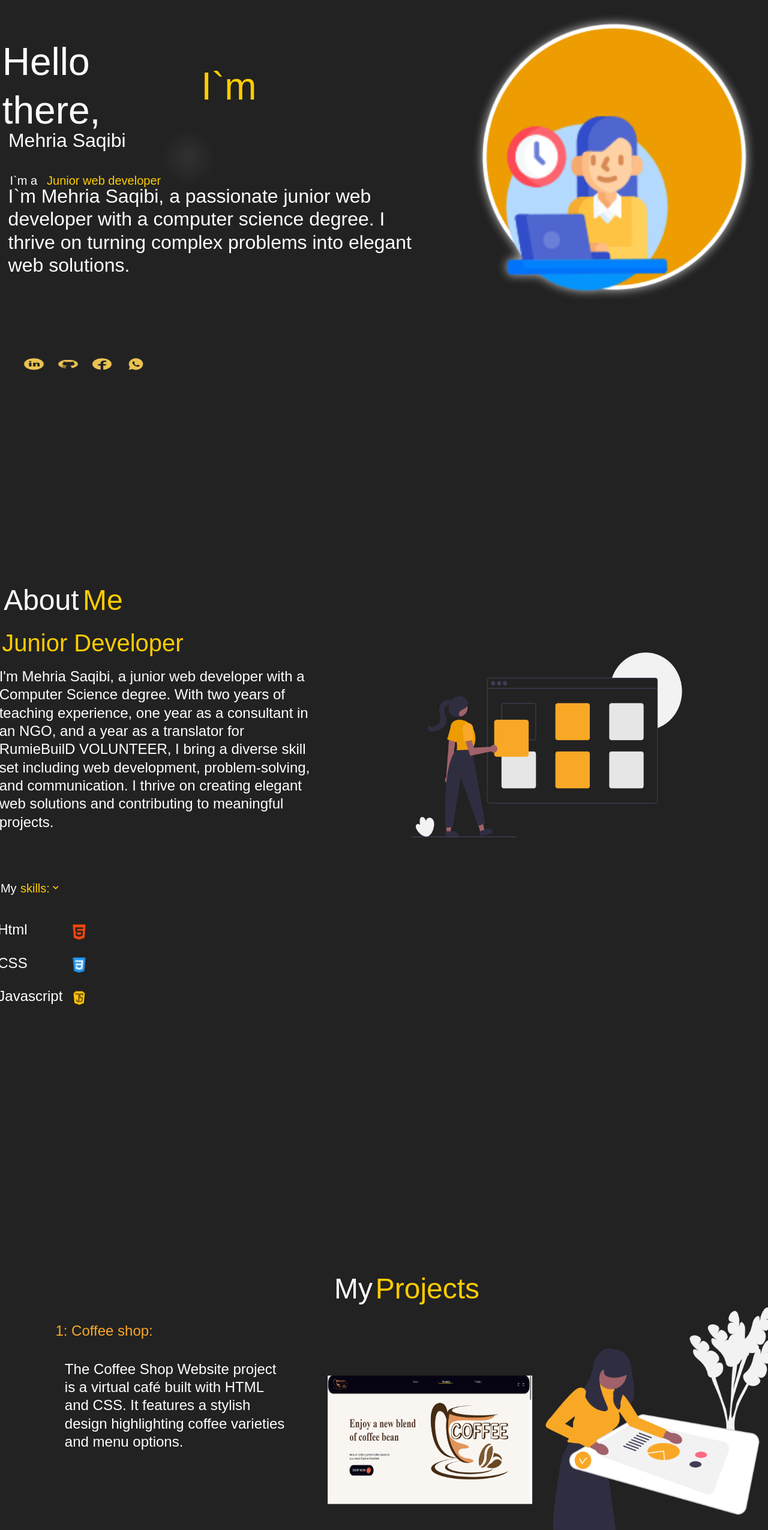
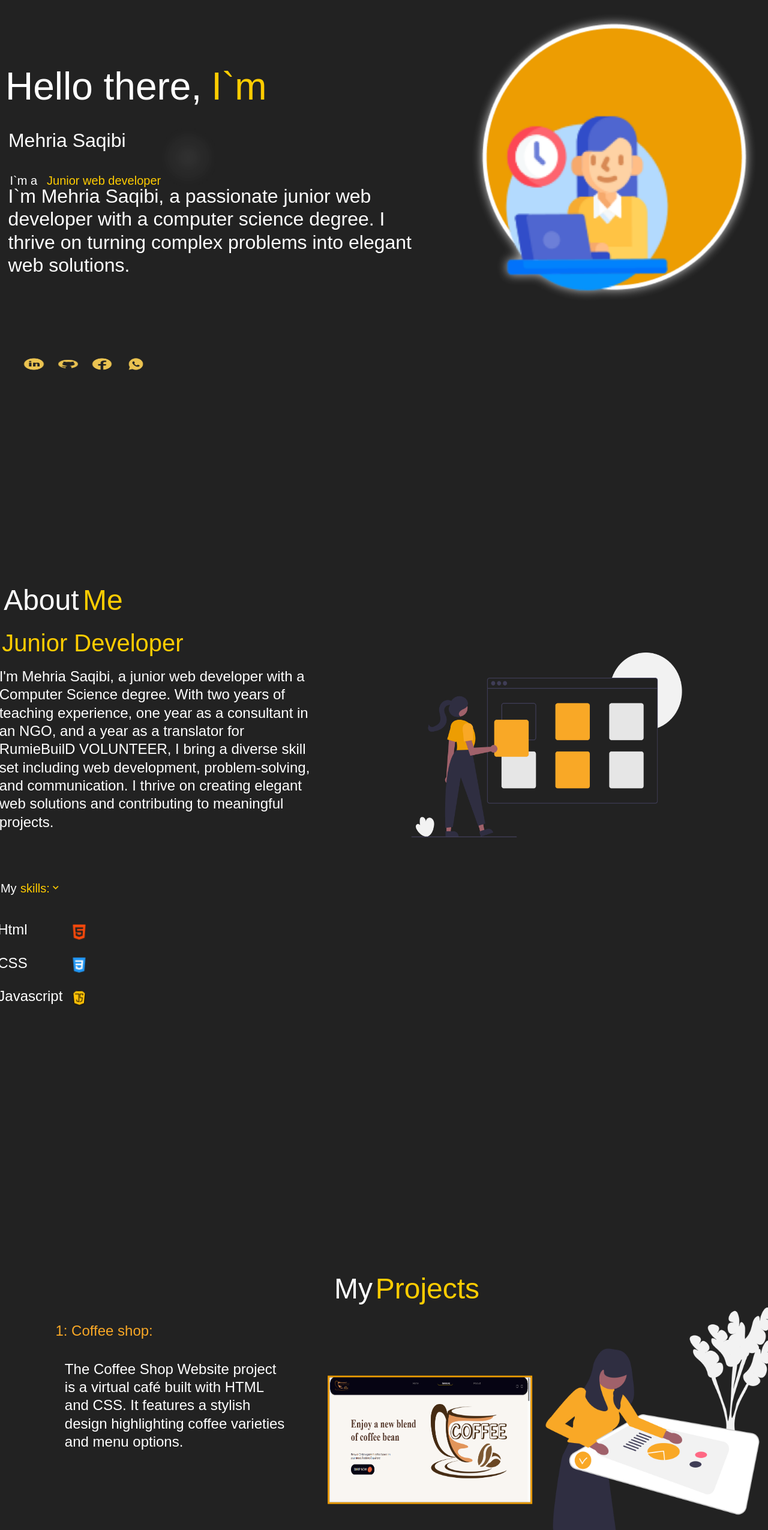
Before and after one commit to Saqibi4213/portfolio-capstone, a plain HTML site: page index.html in a window 1280 px wide. Shown: the part 160-2711 px from the top of the page at 60% size. Drawn offline with nearby package versions, Linux system fonts and the light colour scheme.

Commit message:
solving css

```diff
--- a/styles.css
+++ b/styles.css
@@ -376,7 +376,7 @@ nav {
   top: 13.8444rem;
   left: 15.4944rem;
   gap: 0;
-  border: 0.145rem solid #f9a826;
+  border: 1rem solid #ed9d02;
   transform: translate(250%, -440%);
   right: 1rem;
   display: flex;
@@ -975,7 +975,7 @@ nav {
   }
 
   #home-title {
-    width: 26.5rem;
+    width: 30.5rem;
     top: 1.81rem;
     left: 7.25rem;
     gap: 1rem;
@@ -984,7 +984,7 @@ nav {
     font-weight: 400;
     line-height: 5.06rem;
     text-align: left;
-    transform: translate(-68%, 900%);
+    transform: translate(-58%, 900%);
   }
 
   #home-name {
@@ -1214,6 +1214,7 @@ nav {
     justify-content: center;
     align-items: center;
     transform: translate(160%, -180%);
+    border: 0.23rem solid #ed9d02;
   }
 
   .view-screenshots {
```
Also changed, not shown: 1 other file.
